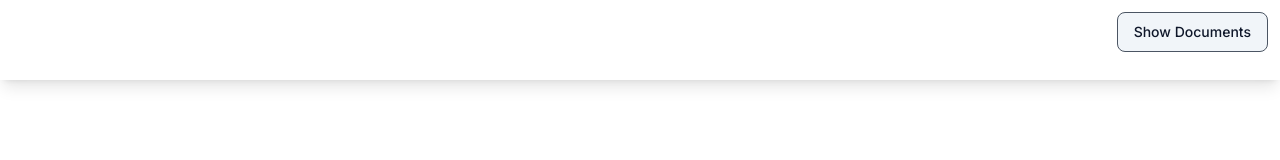
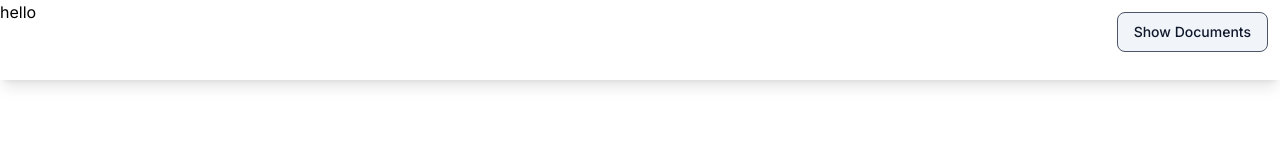
Before and after one commit to gourab8389/docblend, a Next.js app: page / in a window 1280 px wide. Shown: the top 160 px of the page. Built offline with nearby package versions, Linux system fonts and the light colour scheme.

Commit message:
chroes:hero

```diff
--- a/app/layout.tsx
+++ b/app/layout.tsx
@@ -3,6 +3,7 @@ import { Inter as FontSans } from "next/font/google"
 import "./globals.css";
 import { ClerkProvider } from "@clerk/nextjs";
 import { cn } from "@/lib/utils";
+import Navbar from "@/components/shared/navbar";
 
 const fontSans = FontSans({
   subsets: ["latin"],
@@ -28,6 +29,7 @@ export default function RootLayout({
             fontSans.variable
           )}
         >
+          <Navbar/>
           {children}
         </body>
       </html>
--- a/app/page.tsx
+++ b/app/page.tsx
@@ -1,3 +1,4 @@
+import Hero from "@/components/shared/hero";
 import Navbar from "@/components/shared/navbar";
 import { Button, buttonVariants } from "@/components/ui/button";
 import { ModeToggle } from "@/components/ui/ModeToggle";
@@ -6,7 +7,7 @@ import Link from "next/link";
 export default function Home() {
   return (
     <div className="">
-      <Navbar/>
+      <Hero/>
     </div>
   );
 }
--- /dev/null
+++ b/components/shared/hero.tsx
@@ -0,0 +1,11 @@
+import React from 'react'
+
+const Hero = () => {
+  return (
+    <div className='items-center justify-center'>
+      hello
+    </div>
+  )
+}
+
+export default Hero
```
